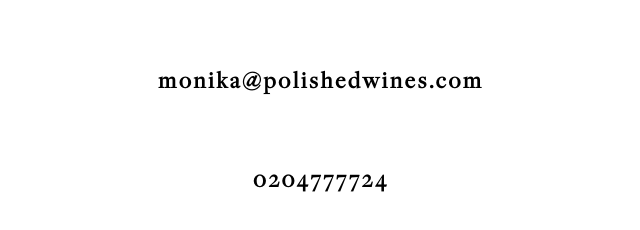
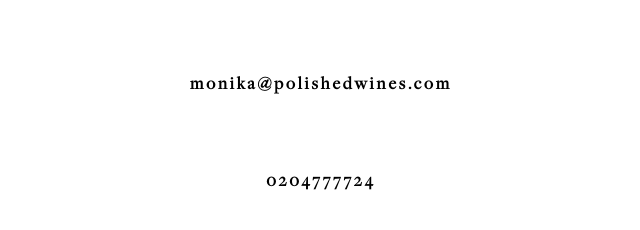
Before and after one commit to anitasidor/Polished, a plain HTML site: page index.html in a window 1280 px wide. Shown: the part 530-760 px from the top of the page, without its empty margins (319-959 px from the left). Drawn offline with Linux system fonts and the light colour scheme.

Commit message:
update font size for devices less than 1300px

```diff
--- a/style.css
+++ b/style.css
@@ -37,9 +37,9 @@ h1 {
     margin-top: -10vh;
 }
 
-@media (min-width: 300px) {
+@media (max-width: 1300px) {
     h1 {
-        font-size: 3vh;
+        font-size: 18px;
     }
 }
 
```
